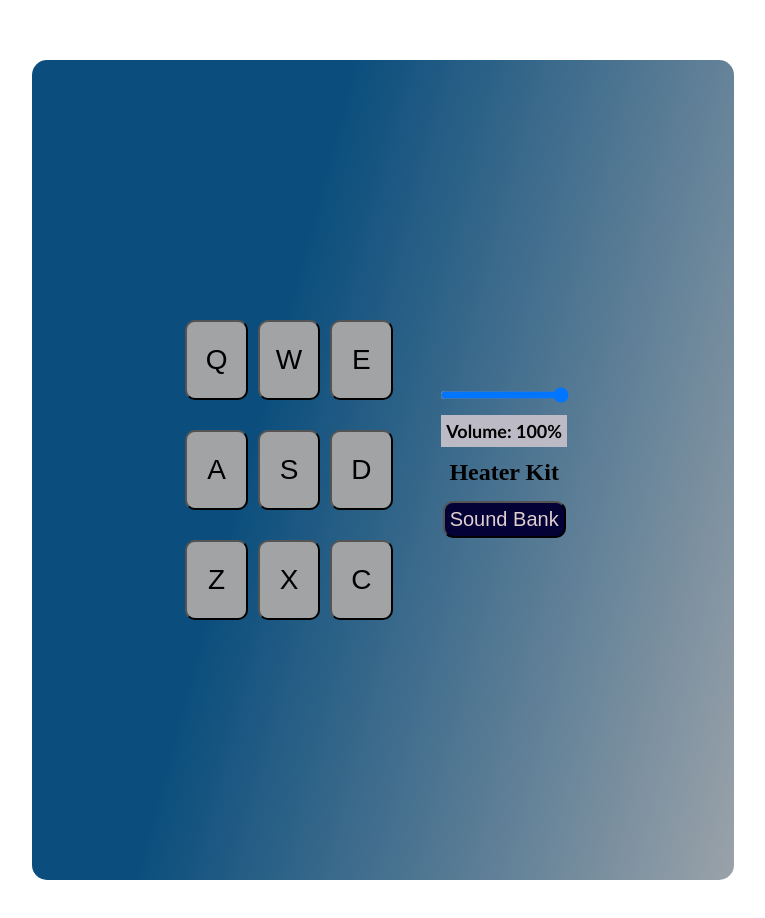
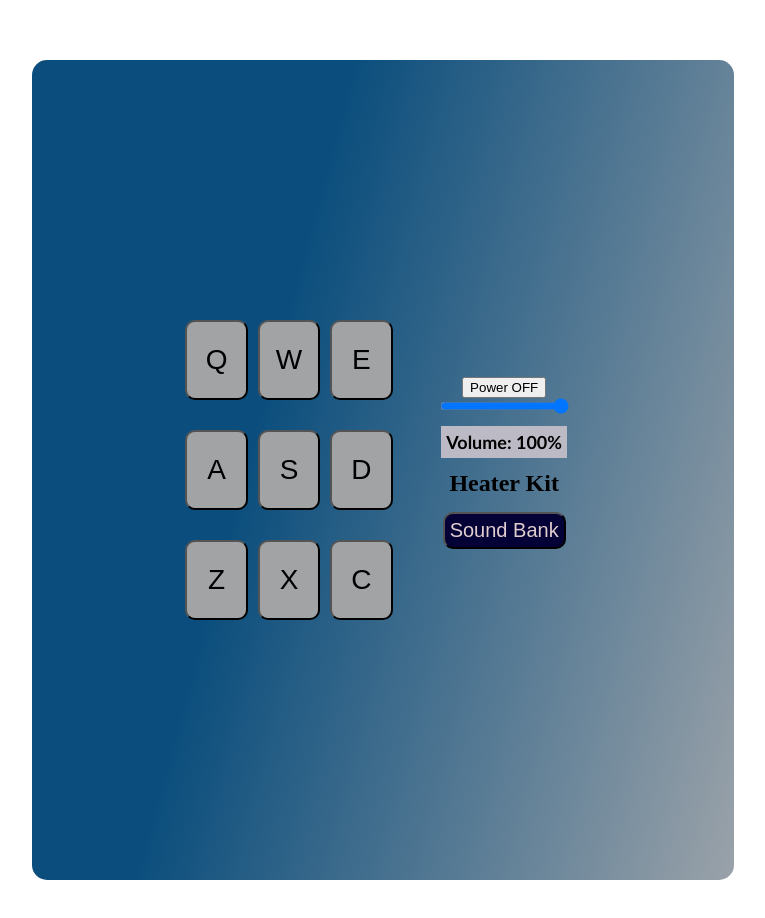
Before and after one commit to didi-devs/my-drum-machine, a React (Create React App) app: page / in a window 1280 px wide. Shown: the top 918 px of the page, without its empty margins (257-1022 px from the left). Built offline with nearby package versions, Linux system fonts and the light colour scheme.

Commit message:
power on/off function

```diff
--- a/src/App.js
+++ b/src/App.js
@@ -149,22 +149,29 @@ const KeyboardKey = ({ play, sound: { id, keyTrigger, url, keyCode } }) => {
 
   );
 };
-const Keyboard = ({ play , sounds}) => (
+const Keyboard = ({power, play , sounds}) => (
    <div className='keyboard'>
-   {sounds.map((sound) => <KeyboardKey play={play} sound={sound} />)}
- </div>
+    {power
+   ? sounds.map((sound) => <KeyboardKey play={play} sound={sound} />)
+   : sounds.map((sound) => <KeyboardKey play={play} sound={{...sound, url: "#"}} />)}
+
+  </div>
 )
 
 
 function App() {
+  const [power, setPower] = React.useState(true);
   const [volume, setVolume] = React.useState(1);
   const [soundsName, setSoundsName] = React.useState("");
   const [soundType, setSoundType] = React.useState("heaterKit");
   const [sounds, setSounds] = React.useState(soundGroup[soundType])
 
-
-  const DrumControls = ({ name, volume, handleVolumeChange, secondGroup }) => (
-  <div className="controle">
+  const stop = () => {
+    setPower(!power)
+  }
+  const DrumControls = ({ stop, name, power, volume, handleVolumeChange, secondGroup }) => (
+    <div className="controle">
+      <button onClick={stop}>Power {power ? "OFF" : "ON" }</button>
     <input
       max="1"
       min="0"
@@ -217,8 +224,10 @@ function App() {
     <div className="body">
       {setKeyVolume()}
       <div className="wrapper" id="drum-machine">
-        <Keyboard play={play} sounds={sounds} />
+        <Keyboard power={power} play={play} sounds={sounds} />
         <DrumControls
+          stop={stop}
+          power={power}
           volume={volume}
           handleVolumeChange={handleVolumeChange}
           name={soundsName || soundName[soundType]}
```
